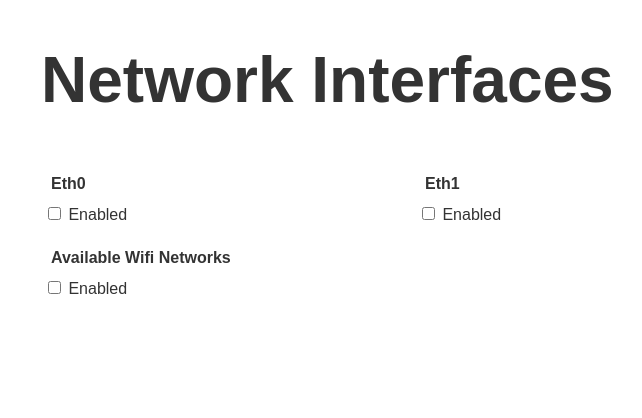
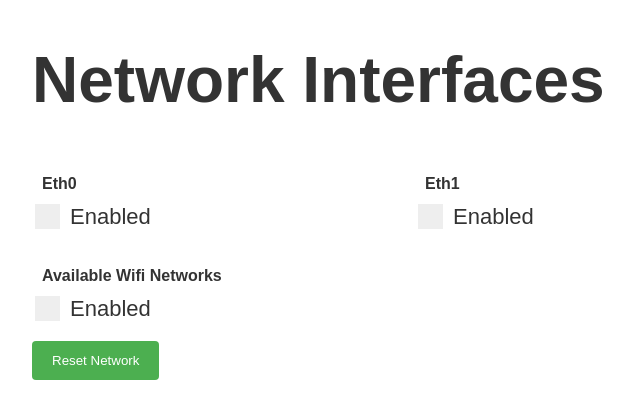
Before and after one commit to ayusefi/Network-Config-Interface, a website: page public/index.html in a window 1280 px wide. Shown: the whole page, without its empty margins (224-866 px from the left). Drawn offline with Linux system fonts and the light colour scheme.

Commit message:
Stylesheet Editted!

```diff
--- a/public/client.js
+++ b/public/client.js
@@ -22,6 +22,7 @@ var messageAvailWifis = document.querySelector('#wifi-div');
 // Button event handler for saving eth0 interface into interface_eth0.txt file
 eth0Form.addEventListener('click', function(e) {
     e.preventDefault()
+
     IP_Address = eth0IP.value
     Net_mask = eth0Netmask.value
     Gateway = eth0Gateway.value
@@ -42,6 +43,7 @@ eth0Form.addEventListener('click', function(e) {
 // Button event handler for saving eth1 interface into interface_eth1.txt file
 eth1Form.addEventListener('click', function(e) {
     e.preventDefault()
+
     IP_Address = eth1IP.value
     Net_mask = eth1Netmask.value
     Gateway = eth1Gateway.value
@@ -60,8 +62,11 @@ eth1Form.addEventListener('click', function(e) {
 })
 
 // Checkbox event handler for listing available wifi networks
-availwifis.addEventListener('change', function() {
+availwifis.addEventListener('change', function(e) {
+    e.preventDefault()
+
     messageAvailWifis.textContent = ''
+
     if (this.checked) {
         fetch('/availwifis').then((response) => {
             response.json().then((data) => {
@@ -70,8 +75,6 @@ availwifis.addEventListener('change', function() {
                 } else {
                     data.forEach(function(value) {
                         var radiohtml = createRadioElement(value.ssid, false)
-                        var nodetext = document.createTextNode(value.ssid)
-
                         messageAvailWifis.appendChild(radiohtml)
                     })
 
@@ -79,20 +82,16 @@ availwifis.addEventListener('change', function() {
             })
         })
     }
-
 })
 
-// Function to create radio button for every found ssid
+// Function to create a radio button for every SSID that is found
 function createRadioElement(name, checked) {
     var radioHtml = '<input type="radio" id="' + name + '" name="wifis"'
     if ( checked ) {
         radioHtml += ' checked="checked"'
     }
     radioHtml += '/><label>' + name + '</label><br />'
-
-
     var radioFragment = document.createElement('div')
     radioFragment.innerHTML = radioHtml
-
     return radioFragment
 }
--- a/public/css/styles.css
+++ b/public/css/styles.css
@@ -1,8 +1,11 @@
+* {
+    box-sizing: border-box;
+  }
 
 body {
     color: #333333;
     font-family: Arial;
-    max-width: 750px;
+    max-width: 800px;
     margin: 0 auto;
     padding: 0 16px;
 
@@ -43,19 +46,108 @@ header a {
 }
 
 input {
-    border: 1px solid #cccccc;
-    padding: 8px;
+    padding: 12px;
+    border: 1px solid #ccc;
+    border-radius: 4px;
+    resize: vertical;
 }
 
 button {
+    background-color: #4CAF50;
+    color: white;
+    padding: 12px 20px;
+    border: none;
+    border-radius: 4px;
     cursor: pointer;
-    border: 1px solid #888888;
-    background: #888888;
-    color: white;
-    padding: 8px;
+}
+button:hover {
+    background-color: #45a049;
+  }
 
-}
 th {
     text-align: left;
     padding: 8px;
 }
+
+/* The container */
+.container {
+    display: block;
+    position: relative;
+    padding-left: 35px;
+    margin-bottom: 12px;
+    cursor: pointer;
+    font-size: 22px;
+    -webkit-user-select: none;
+    -moz-user-select: none;
+    -ms-user-select: none;
+    user-select: none;
+  }
+
+  /* Hide the browser's default checkbox */
+  .container input {
+    position: absolute;
+    opacity: 0;
+    cursor: pointer;
+    height: 0;
+    width: 0;
+  }
+
+  /* Create a custom checkbox */
+  .checkmark {
+    position: absolute;
+    top: 0;
+    left: 0;
+    height: 25px;
+    width: 25px;
+    background-color: #eee;
+  }
+
+  /* On mouse-over, add a grey background color */
+  .container:hover input ~ .checkmark {
+    background-color: #ccc;
+  }
+
+  /* When the checkbox is checked, add a blue background */
+  .container input:checked ~ .checkmark {
+    background-color: #2196F3;
+  }
+
+  /* Create the checkmark/indicator (hidden when not checked) */
+  .checkmark:after {
+    content: "";
+    position: absolute;
+    display: none;
+  }
+
+  /* Show the checkmark when checked */
+  .container input:checked ~ .checkmark:after {
+    display: block;
+  }
+
+  /* Style the checkmark/indicator */
+  .container .checkmark:after {
+    left: 9px;
+    top: 5px;
+    width: 5px;
+    height: 10px;
+    border: solid white;
+    border-width: 0 3px 3px 0;
+    -webkit-transform: rotate(45deg);
+    -ms-transform: rotate(45deg);
+    transform: rotate(45deg);
+  }
+
+  input[type=submit] {
+    background-color: #4CAF50;
+    color: white;
+    padding: 12px 20px;
+    border: none;
+    border-radius: 4px;
+    cursor: pointer;
+  }
+  input[type=submit]:hover {
+    background-color: #45a049;
+  }
+.container label {
+    width: 50%;
+}
--- a/public/index.html
+++ b/public/index.html
@@ -1,42 +1,51 @@
 <!DOCTYPE html>
 <html>
+
   <head>
     <meta charset="utf-8">
     <title>Network Interfaces</title>
     <link rel="stylesheet" href="/css/styles.css">
   </head>
+
   <body>
     <h1>Network Interfaces</h1>
     <p id="counter"></p>
 
     <table id="ButtonsTable">
-
         <tr>
           <th>Eth0</th>
           <th>Eth1</th>
         </tr>
         <tr>
           <td>
-            <label>
-            <input type="checkbox" id="eth0-checkbox" onclick="ShowHideDiveth0(this)" />
+            <label class="container">
+            <input type="checkbox" id="eth0-checkbox" onclick="ShowHideDiveth0(this)" /><span class="checkmark"></span>
             Enabled
             </label>
           </td>
           <td>
-            <input type="checkbox" id="eth1-checkbox" onclick="ShowHideDiveth1(this)" />
-            Enabled
+            <label class="container">
+              <input type="checkbox" id="eth1-checkbox" onclick="ShowHideDiveth1(this)" /><span class="checkmark"></span>
+              Enabled
             </label>
+
           </td>
         </tr>
         <tr>
           <td>
             <div id="eth0-dhcp-div" style="display: none">
-              <input type="checkbox" id="eth0-dhcp" onclick="ShowHideDiveth02(this)" checked/>DHCP Active
+              <label class="container">
+                <input type="checkbox" id="eth0-dhcp" onclick="ShowHideDiveth02(this)" checked/><span class="checkmark"></span>
+                DHCP Active
+              </label>
           </div>
           </td>
           <td>
             <div id="eth1-dhcp-div" style="display: none">
-              <input type="checkbox" id="eth1-dhcp" onclick="ShowHideDiveth12(this)" checked/>DHCP Active
+              <label class="container">
+                <input type="checkbox" id="eth1-dhcp" onclick="ShowHideDiveth12(this)" checked/><span class="checkmark"></span>
+                DHCP Active
+              </label>
           </div>
           </td>
         </tr>
@@ -76,7 +85,6 @@
           <td id="message-eth0save" style="color:green"></td>
           <td id="message-eth1save" style="color:green"></td>
         </tr>
-
     </table>
 
     <table>
@@ -85,8 +93,8 @@
       </tr>
       <tr>
         <td>
-          <label>
-          <input type="checkbox" id="wifis-checkbox" onclick="ShowHideDivwifi(this)" />
+          <label class="container">
+          <input type="checkbox" id="wifis-checkbox" onclick="ShowHideDivwifi(this)" /><span class="checkmark"></span>
           Enabled
           </label>
         </td>
@@ -98,8 +106,14 @@
       </tr>
     </table>
 
+    <div>
+      <button>Reset Network</button>
+    </div>
+
   </body>
+
   <script src="client.js"></script>
+
   <script>
     function ShowHideDiveth0(eth0checkbox) {
         var eth0dhcp = document.getElementById("eth0-dhcp-div");
@@ -128,4 +142,5 @@
         availwifi.style.display = wificheckbox.checked ? "block" : "none";
     }
     </script>
+
 </html>
--- a/server.js
+++ b/server.js
@@ -39,7 +39,6 @@ app.get('/eth0save', (req, res) => {
       error: 'You must provide DNS IP!'
     })
   }
-
   fs.readFile('interfaces.txt', function (err, data) {
     if (err) throw err;
 
@@ -70,13 +69,11 @@ app.get('/eth1save', (req, res) => {
       error: 'You must provide DNS IP!'
     })
   }
-
   fs.readFile('interfaces.txt', function (err, data) {
     if (err) throw err;
 
     fs.appendFileSync('interface_eth1.txt', 'Eth1' + ',' + req.query.ip + ',' + req.query.netmask + ',' + 'mac_address' + ',' + req.query.gateway + ',' + req.query.dns + ',' + 'Wired' + '\n')
   })
-
   res.send({
     IP: req.query.ip
   })
```
